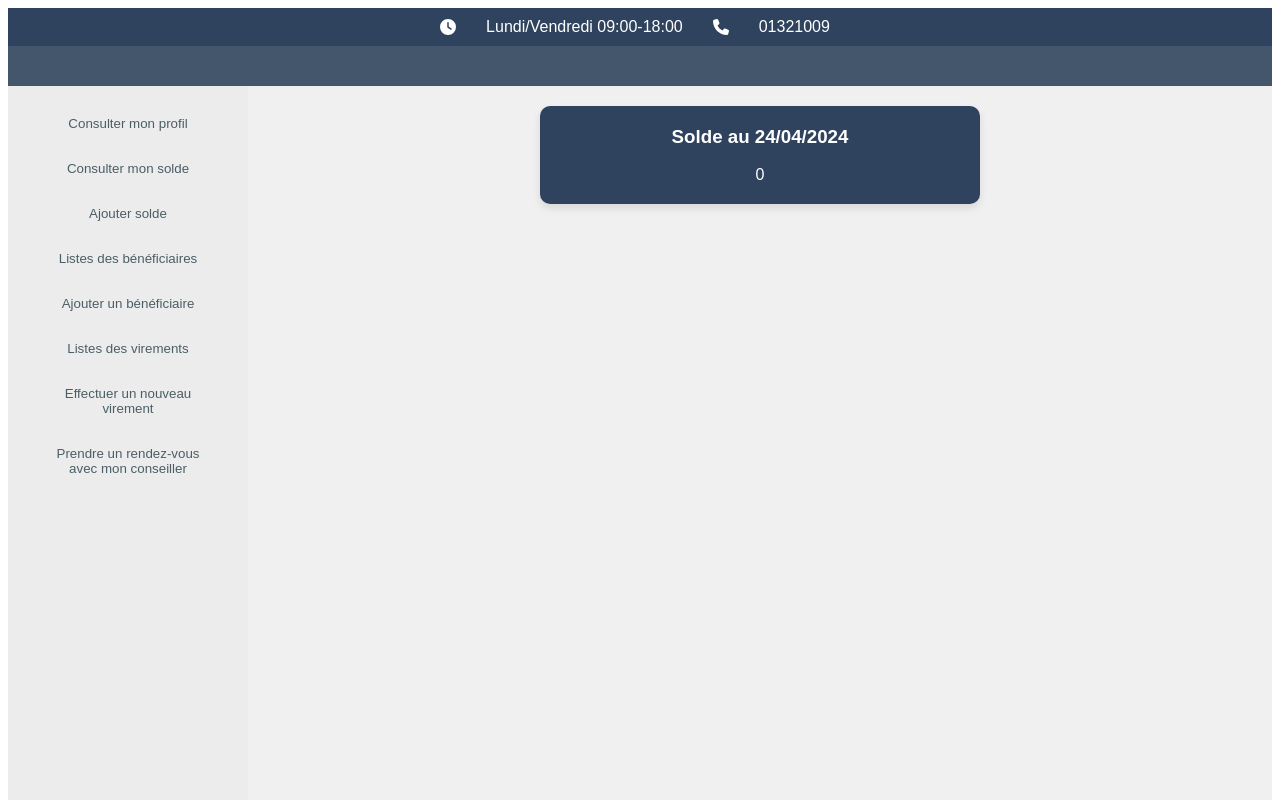
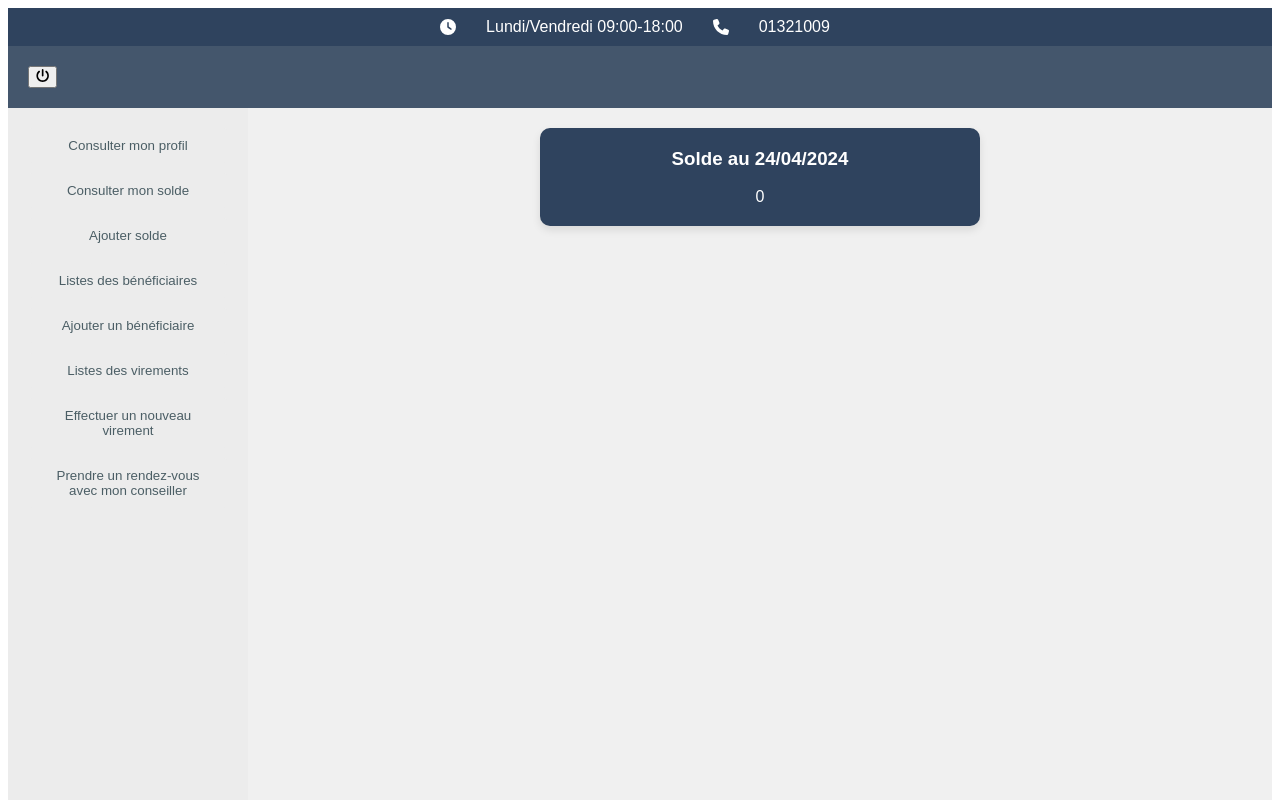
Before and after one commit to uvsq22307849/EBANK, a React (Vite) app in the folder frontend/: page /solde in a window 1280 px wide. Shown: the top 800 px of the page. Built offline with nearby package versions, Linux system fonts and the light colour scheme.

Commit message:
add logout button

```diff
--- a/frontend/src/views/solde/solde.jsx
+++ b/frontend/src/views/solde/solde.jsx
@@ -6,6 +6,7 @@ import React, { useEffect, useState } from 'react'; // Import de React et useEff
 import AjouterBenef from '../beneficiaire/ajouterBenef'; // Import du composant AjouterBenef
 import Beneficiaire from '../beneficiaire/beneficiaire'; // Import du composant Beneficiaire
 import RensezVous from '../rendezvous/rendezvoux';
+import Logout from '../user/logout'; // Import du composant Logout
 import AfficherUser from '../user/user'; // Import du composant AfficherUser
 import AjouterVirement from '../virement/ajouterVirement'; // Import du composant AjouterVirement
 import Virement from '../virement/virement'; // Import du composant Virement
@@ -104,7 +105,11 @@ const Solde = () => {
         </div>
       </div>
       <header className="navbar">
-
+        <nav>
+          <ul>
+            <Logout /> {/* Bouton de déconnexion */}
+          </ul>
+        </nav>
       </header>
       <main>
         <div className='compte-container'>
```
